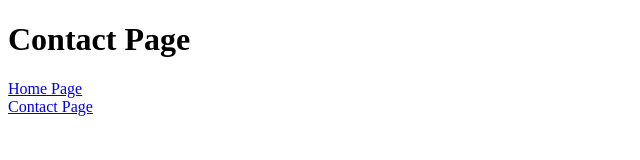
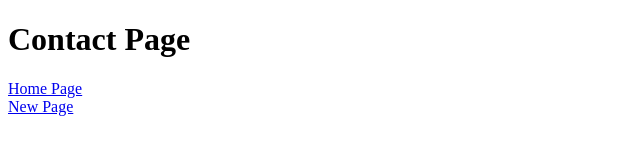
Before and after one commit to snoopy232/website-challenge, a plain HTML site: page contact.html in a window 1280 px wide. Shown: the full height of the page, 0-640 px from the left. Drawn offline with Linux system fonts and the light colour scheme.

Commit message:
Update contact.html

```diff
--- a/contact.html
+++ b/contact.html
@@ -8,6 +8,6 @@
 <body>
   <h1>Contact Page</h1>
   <a href="index.html">Home Page</a><br>
-  <a href="contactpage.html">Contact Page</a>
+  <a href="newpage.html">New Page</a>
 </body>
 </html>
```
